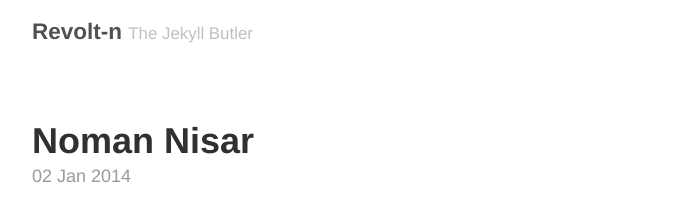
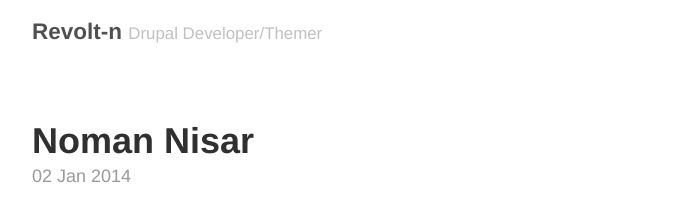
Before and after one commit to revolt-n/revolt-blog, a Jekyll site: the page built from index.html, in a window 1280 px wide. Shown: the top 216 px of the page, without its empty margins (293-985 px from the left). Built offline with Jekyll 4.4.1, drawn with Linux system fonts in a browser that asks for light colours; the list of posts is cut into pages by our own code.

Commit message:
Update _config.yml

```diff
--- a/_config.yml
+++ b/_config.yml
@@ -6,7 +6,7 @@ relative_permalinks: true
 
 # Setup
 title:               Revolt-n
-tagline:             The Jekyll Butler
+tagline:             Drupal Developer/Themer
 url:                 http://revolt-n.github.io/revolt-blog/
 paginate:            1
 baseurl:             "/revolt-blog"
```
